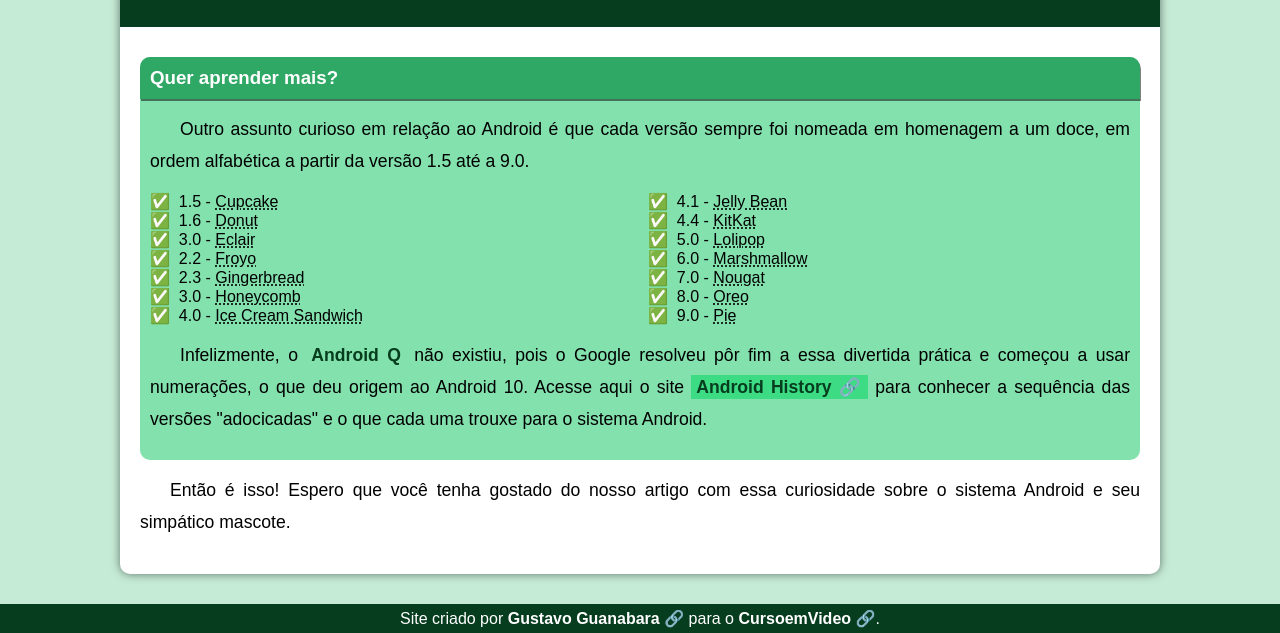
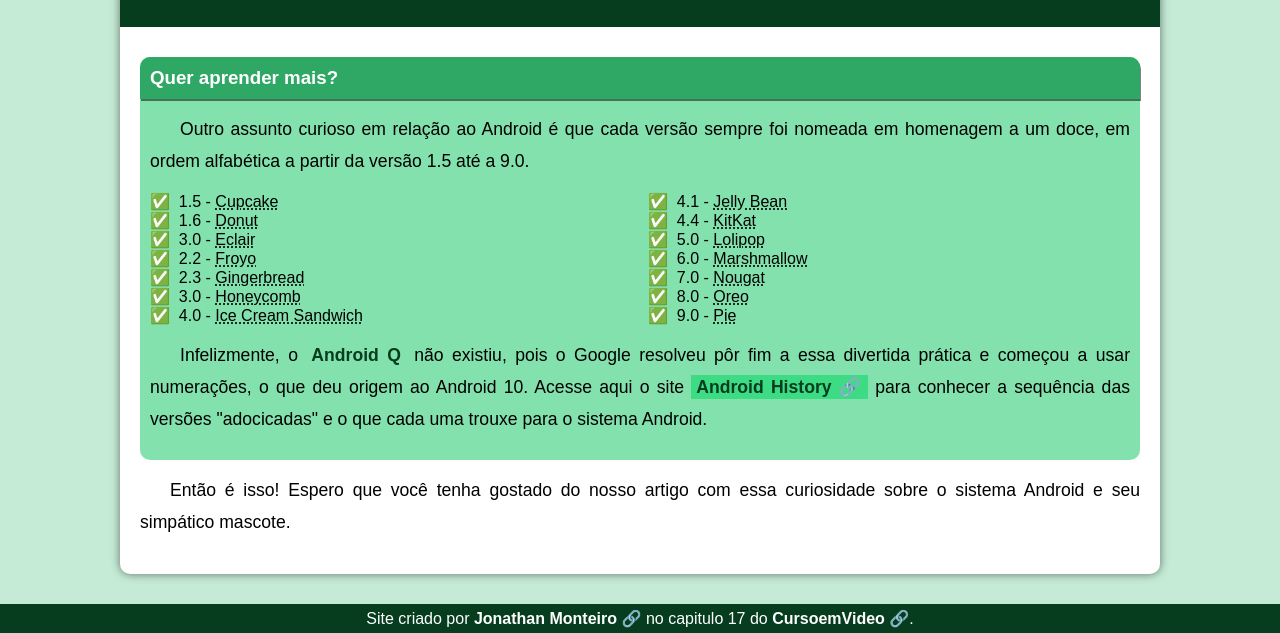
Before and after one commit to JonathanMonteiro777/projeto-Veo-3, a plain HTML site: page index.html in a window 1280 px wide. Shown: the part 2442-3075 px from the top of the page. Drawn offline with Linux system fonts and the light colour scheme; files whose address does not match are found by name.

Commit message:
editando arquivo

```diff
--- a/index.html
+++ b/index.html
@@ -157,7 +157,7 @@
         </article>
     </main>
     <footer>
-        <p>Site criado por <a href="https://github.com/gustavoguanabara" target="_blank" rel="noopener" class="esterno">Gustavo Guanabara</a> para o <a href="https://www.youtube.com/c/CursoemV%C3%ADdeo" target="_blank" rel="noopener" class="esterno">CursoemVideo</a>.</p>
+        <p>Site criado por <a href="https://github.com/JonathanMonteiro777" target="_blank" rel="noopener" class="esterno">Jonathan Monteiro</a> no capitulo 17 do <a href="https://www.youtube.com/c/CursoemV%C3%ADdeo" target="_blank" rel="noopener" class="esterno">CursoemVideo</a>.</p>
     </footer>
 </body>
 
```
